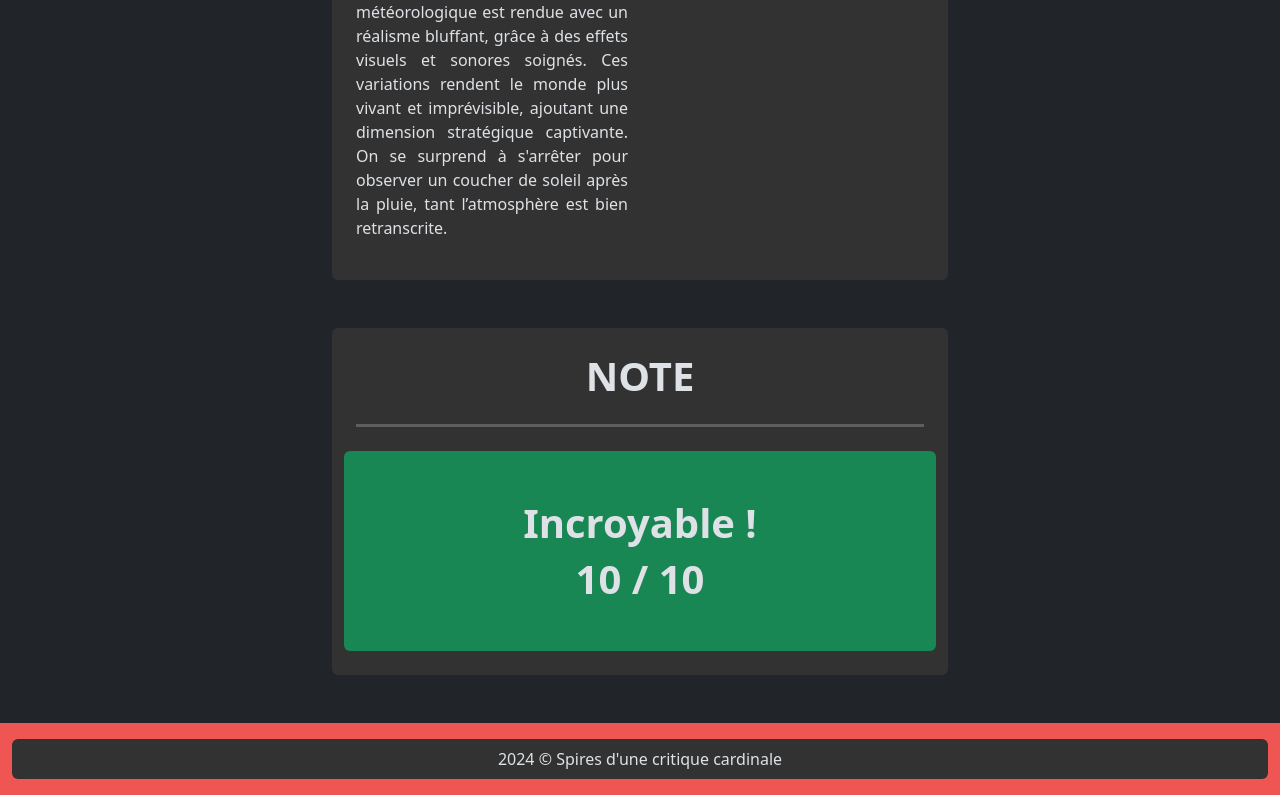
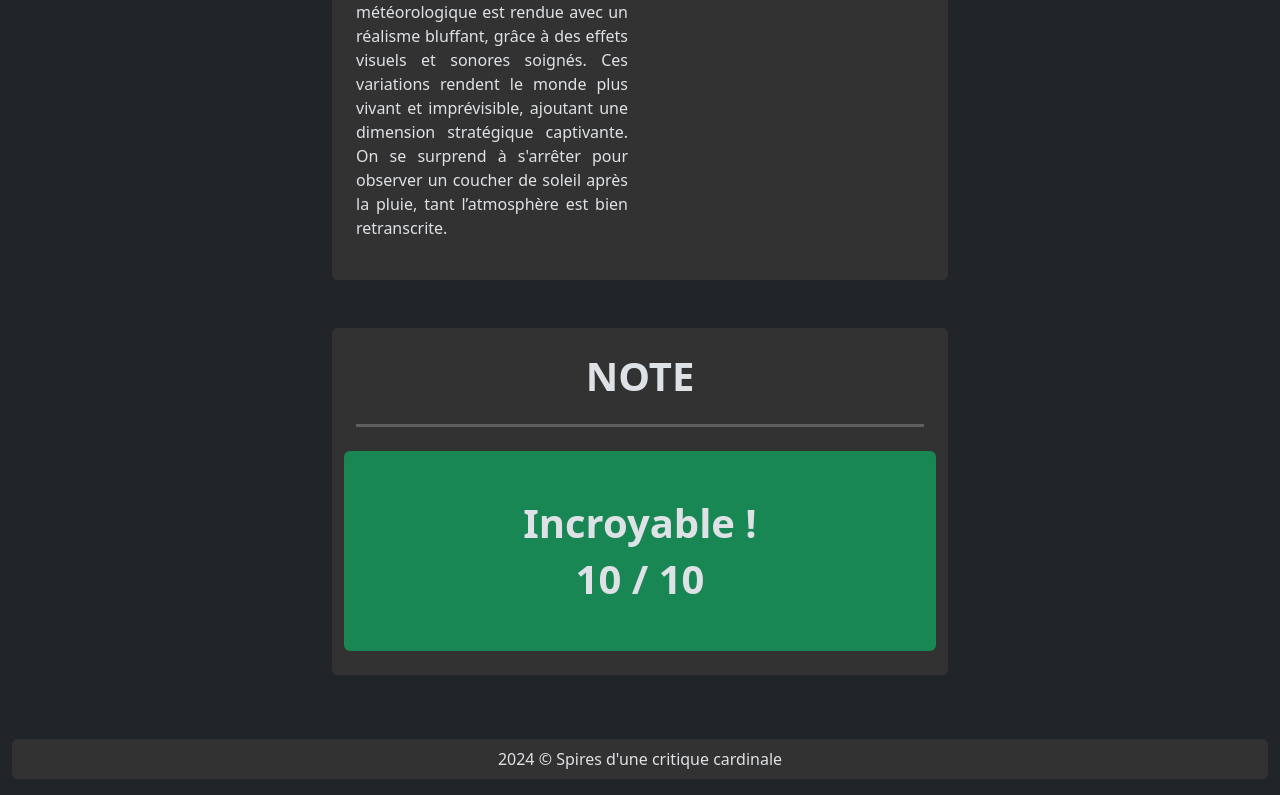
Before and after one commit to JoCrevier/Web3_Tp1, a website: page index.html in a window 1280 px wide. Shown: the part 3986-4781 px from the top of the page. Drawn offline with nearby package versions, Linux system fonts and the light colour scheme.

Commit message:
changement_25

```diff
--- a/index.html
+++ b/index.html
@@ -287,7 +287,7 @@
   </main>
 
   <!-- FOOTER -->
-  <footer class="bg-primary py-3 container-fluid position-relative" style="z-index: 10; margin-bottom: -50px;">
+  <footer class=" py-3 container-fluid position-relative" style="z-index: 10; margin-bottom: -50px;">
     <div class="container-fluid">
       <div class="row align-items-center justify-content-between">
         <div class="col-12 mx-auto bg-secondary rounded">
```
